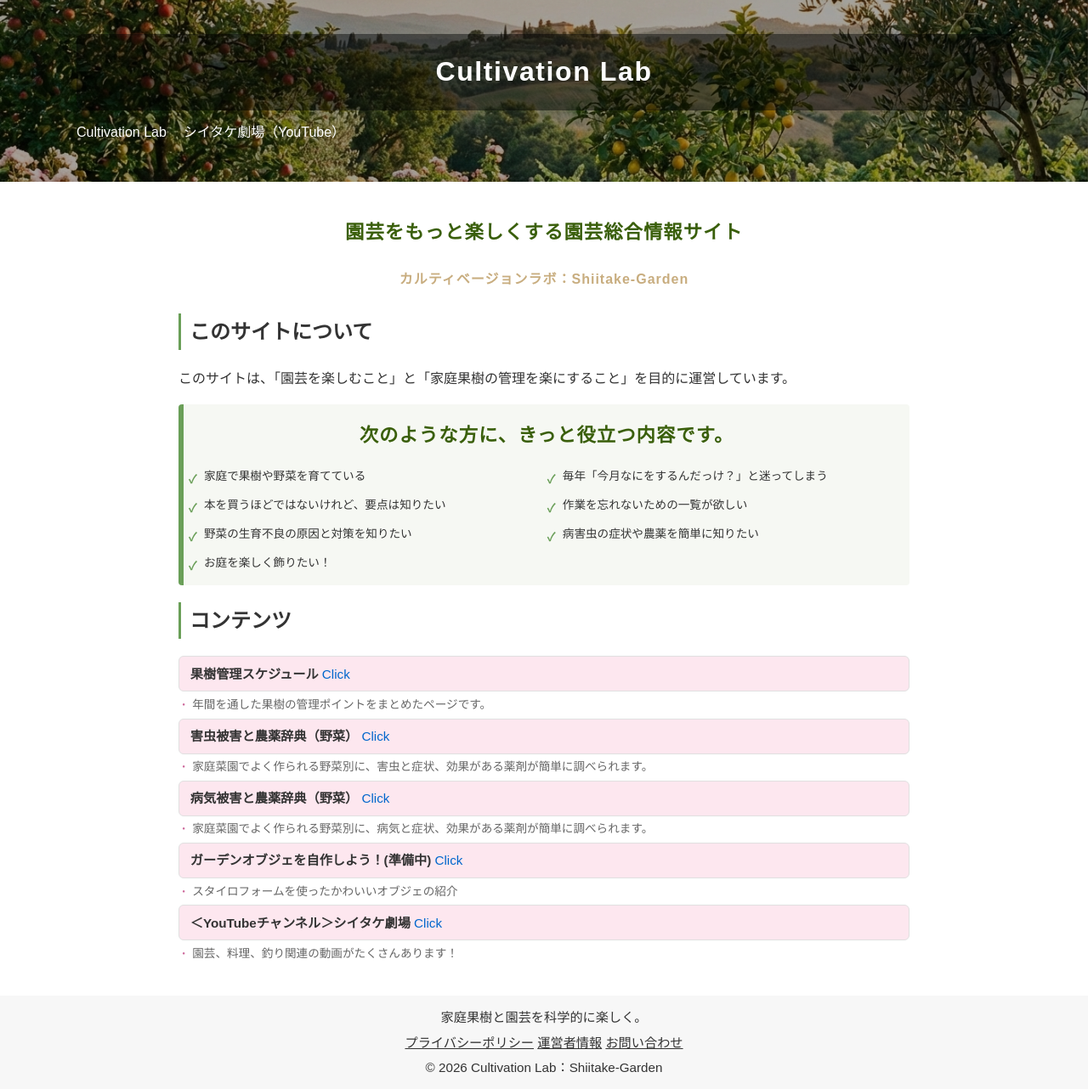
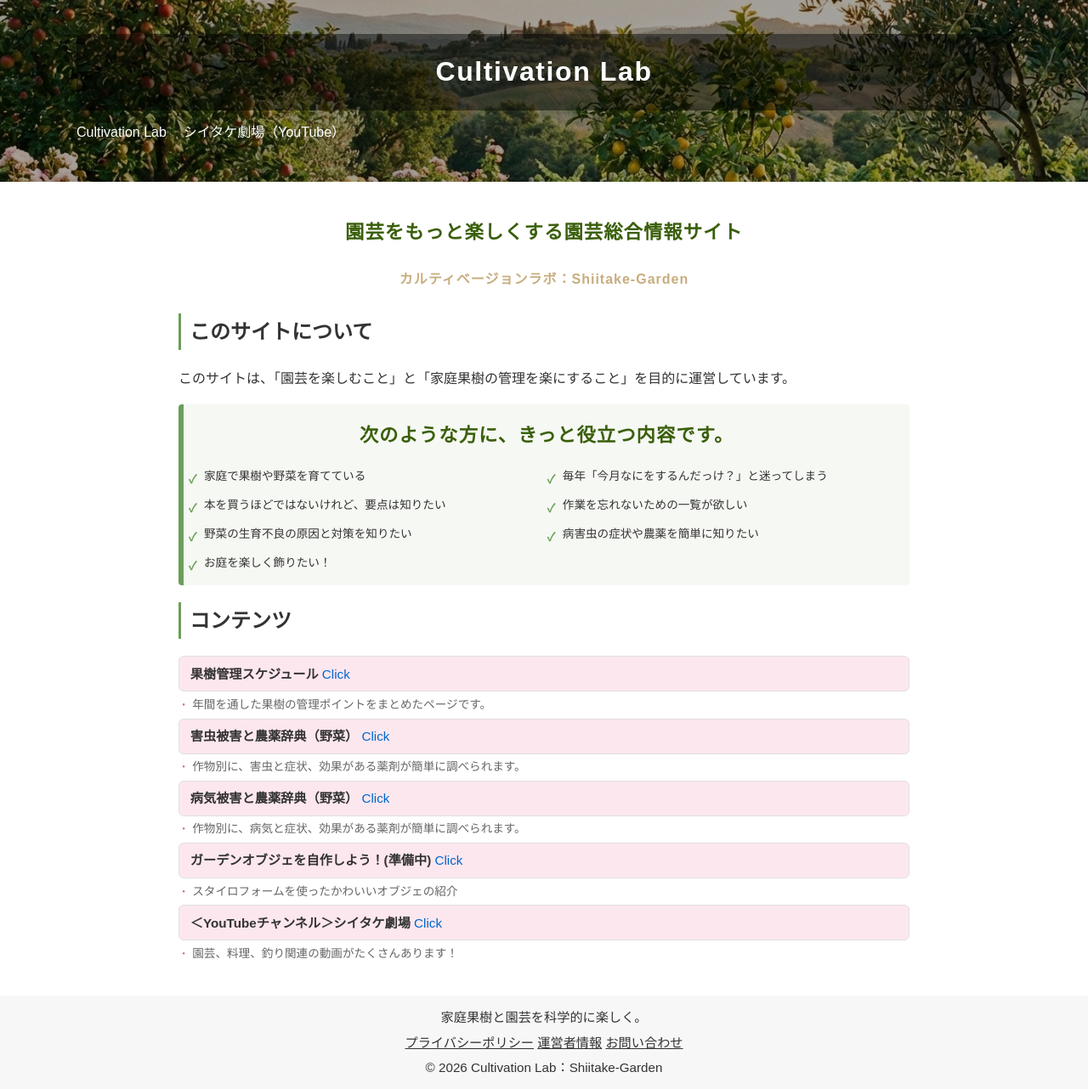
Before and after one commit to shiitake-garden/shiitake-garden.github.io, a Jekyll site: the page built from index.html, in a window 1280 px wide. Shown: the whole page at 85% size. Built offline with Jekyll 4.4.1, drawn with Linux system fonts in a browser that asks for light colours.

Commit message:
Update index.html

```diff
--- a/index.html
+++ b/index.html
@@ -33,9 +33,9 @@ title: 園芸データ検索
     <li><a href="./schedule.html"><strong>果樹管理スケジュール </strong><span>Click</span></a></li>
     <p class="item-desc">年間を通した果樹の管理ポイントをまとめたページです。</p>
     <li><a href="./pest.html"><strong>害虫被害と農薬辞典（野菜） </strong><span>Click</span></a></li>
-    <p class="item-desc">家庭菜園でよく作られる野菜別に、害虫と症状、効果がある薬剤が簡単に調べられます。</p>
+    <p class="item-desc">作物別に、害虫と症状、効果がある薬剤が簡単に調べられます。</p>
     <li><a href="./disease.html"><strong>病気被害と農薬辞典（野菜） </strong><span>Click</span></a></li>
-    <p class="item-desc">家庭菜園でよく作られる野菜別に、病気と症状、効果がある薬剤が簡単に調べられます。</p>
+    <p class="item-desc">作物別に、病気と症状、効果がある薬剤が簡単に調べられます。</p>
     <li><a href="https://www.youtube.com/channel/UCrtw70zncgFarJrSXo7ztjg"><strong>ガーデンオブジェを自作しよう！(準備中) </strong><span>Click</span></a></li>
     <p class="item-desc">スタイロフォームを使ったかわいいオブジェの紹介</p>
     <li><a href="https://www.youtube.com/channel/UCrtw70zncgFarJrSXo7ztjg"><strong>＜YouTubeチャンネル＞シイタケ劇場 </strong><span>Click</span></a></li>
```
